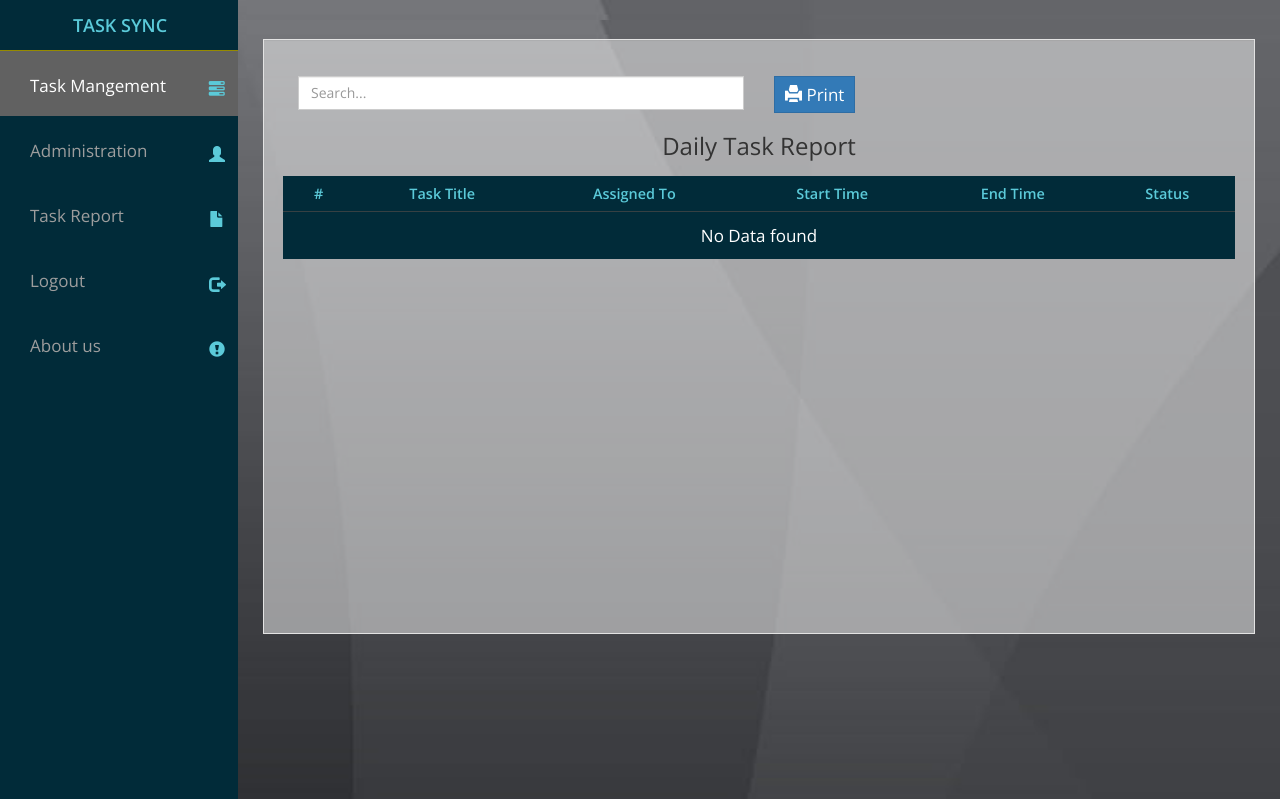
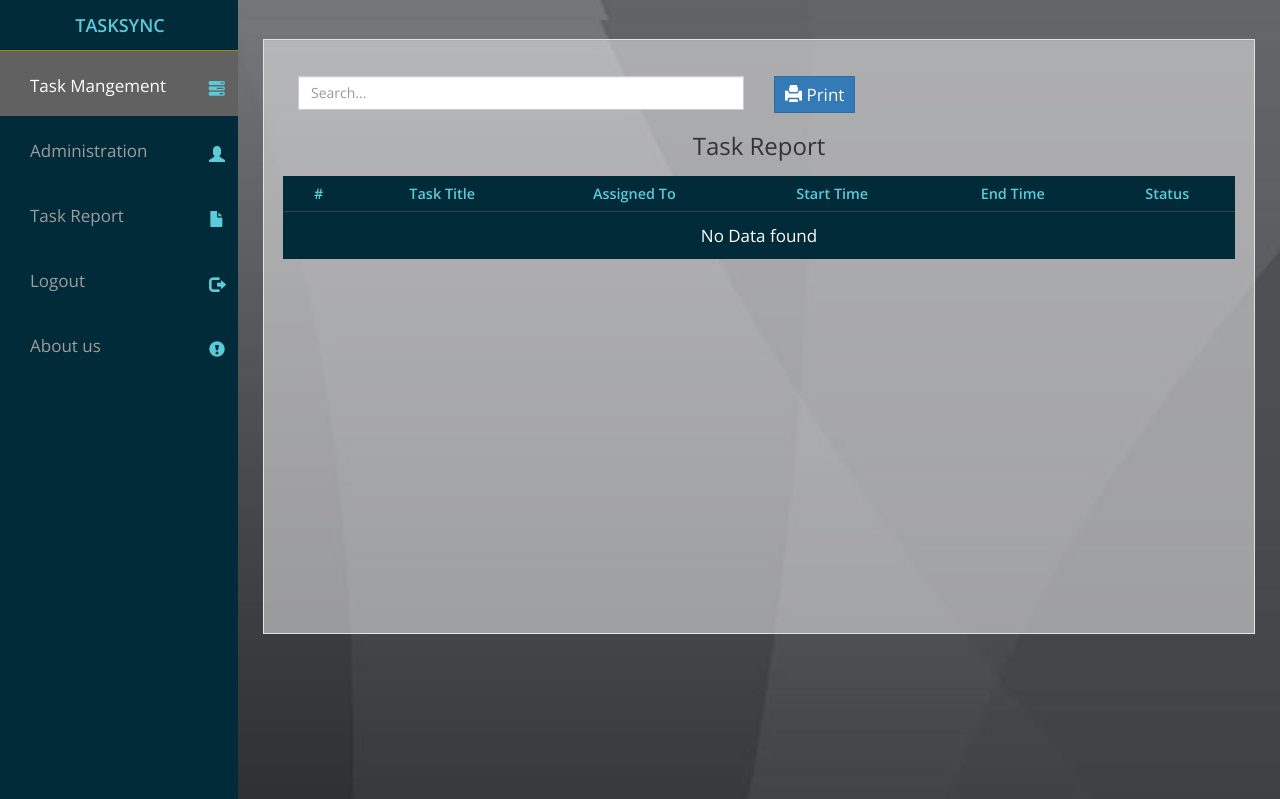
Before and after one commit to Ragheil/task-sync-final-, a PHP site: page /daily-task-report.php in a window 1280 px wide. Shown: the top 799 px of the page. Run offline with PHP 8.4, Linux system fonts and the light colour scheme; a user stored in the database is signed in; data comes from the database, SQL or seed files in the repository; data that the repository does not hold is empty.

Commit message:
final forms uraaa

```diff
--- a/about-us.php
+++ b/about-us.php
@@ -28,7 +28,7 @@ include("include/sidebar.php");
 
                         <div class="row">
                             <div class="col-md-12">
-                                <p>Welcome, this is our group <strong>NIGGERSAURUS.</strong>We are a team of dedicated individuals committed to achieving excellence in our respective fields. Below is a brief introduction to each of our group members:</p>
+                                <p>Welcome, this is our group <strong>NIGGERSAURUS.</strong> We are a team of dedicated individuals committed to achieving excellence in our respective fields. Below is a brief introduction to each of our group members:</p>
 
                                 <h4>Group Members:</h4>
                                 <ul>
--- a/daily-task-report.php
+++ b/daily-task-report.php
@@ -1,4 +1,4 @@
- <?php
+<?php
     if(isset($_SERVER['HTTPS'])){
         $protocol = ($_SERVER['HTTPS'] && $_SERVER['HTTPS'] != "off") ? "https" : "http";
     }
@@ -52,7 +52,7 @@ include("include/sidebar.php");
                     <button class="btn btn-primary btn-sm btn-menu" type="button" id="print"><i class="glyphicon glyphicon-print"></i> Print</button>
                 </div>
             </div>
-            <center ><h3>Daily Task Report</h3></center>
+            <center ><h3> Task Report</h3></center>
             <div class="gap"></div>
             <div class="gap"></div>
             <div class="table-responsive" id="printout">
@@ -131,8 +131,8 @@ include("include/sidebar.php");
             }
         </style>
         <div style="line-height:1em">
-            <h4 class="mb-0 text-center"><b>Employee Task Management System</b></h4>
-            <h4 class="mb-0 text-center"><b>Daily Task Report</b></h4>
+            <h4 class="mb-0 text-center"><b> Task Management System</b></h4>
+            <h4 class="mb-0 text-center"><b> Task Report</b></h4>
         </div>
         <hr>
     </div>
--- a/include/sidebar.php
+++ b/include/sidebar.php
@@ -41,7 +41,7 @@
         <span class="icon-bar"></span>
         <span class="icon-bar"></span>
       </button>
-      <a class="navbar-brand" href="task-info.php"><span style="color: #5bcad9; font-weight: bold;">TASK SYNC</span></a>
+      <a class="navbar-brand" href="task-info.php"><span style="color: #5bcad9; font-weight: bold;">TASKSYNC</span></a>
     </div>
 
     <?php
--- a/task-info.php
+++ b/task-info.php
@@ -225,7 +225,7 @@ include("include/footer.php");
   });
 
   // JavaScript to reload the page every 60 seconds
- // setInterval(function(){
- //   location.reload();
-//  }, 10000); // 10000 milliseconds = 10 seconds
+  setInterval(function(){
+    location.reload();
+  }, 10000); // 10000 milliseconds = 10 seconds
 </script>
```
